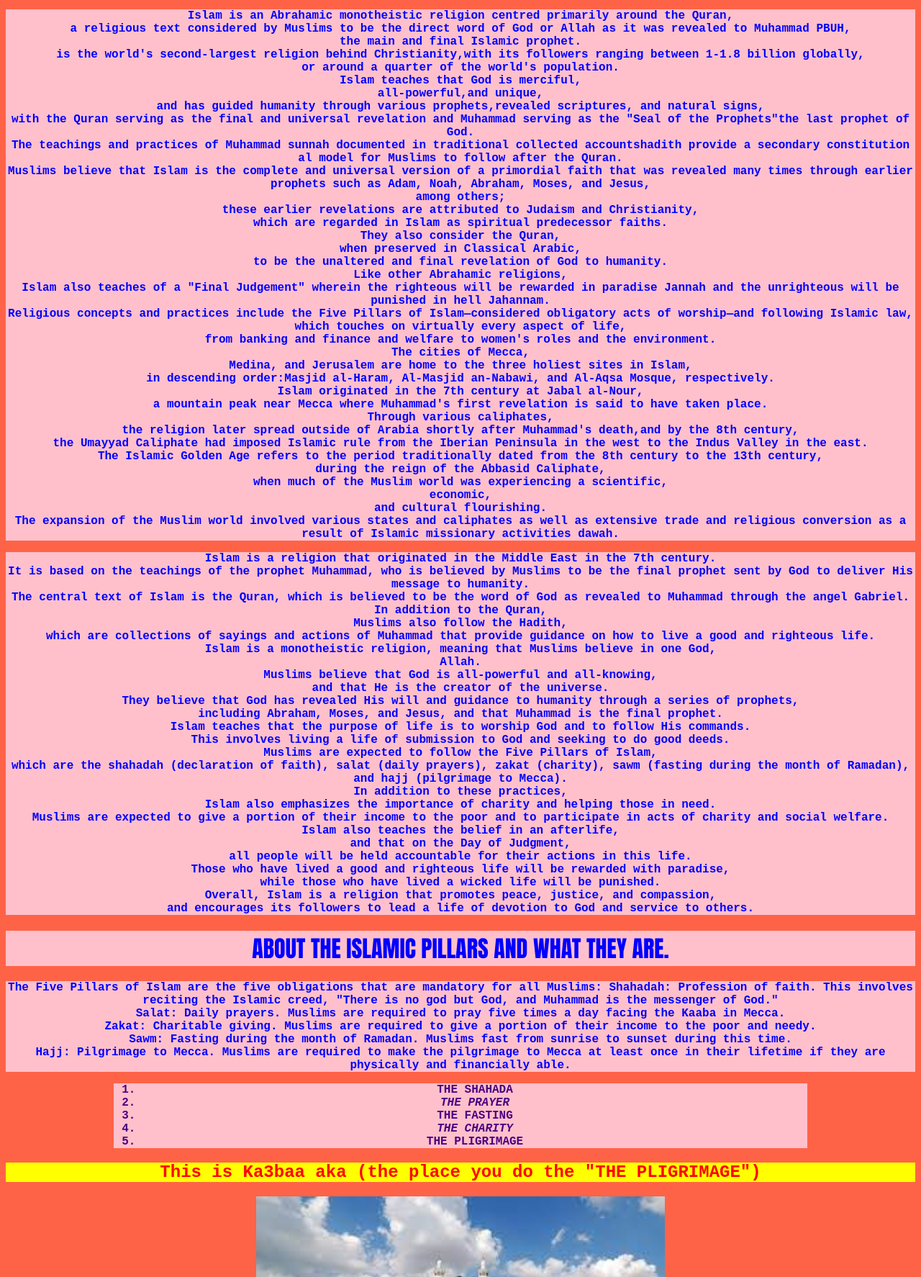
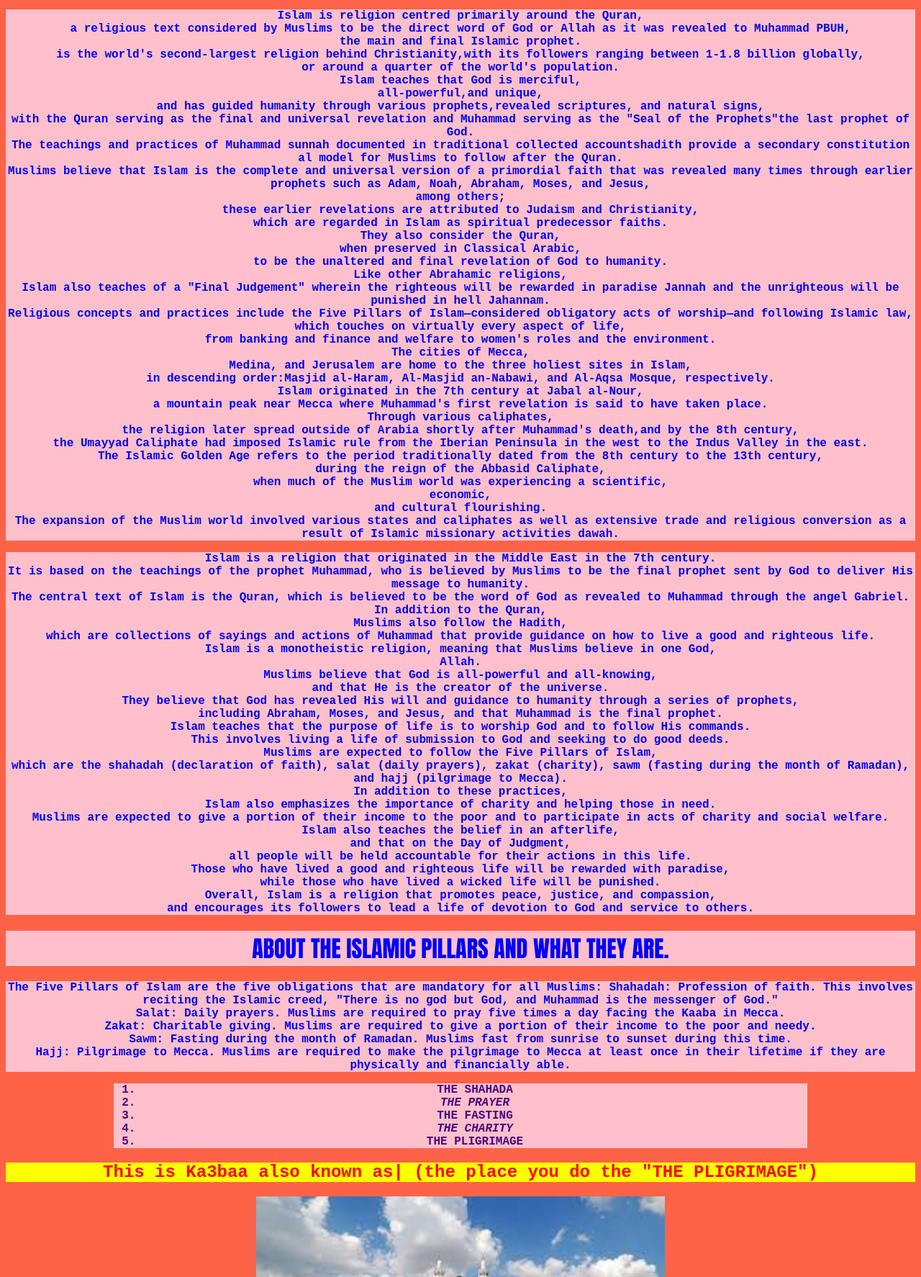
Before and after one commit to almoali/ali.dir.so, a plain HTML site: page index.html in a window 1280 px wide. Shown: the part 366-2140 px from the top of the page at 72% size. Drawn offline with Linux system fonts and the light colour scheme.

Commit message:
takeawayabarha..

```diff
--- a/index.html
+++ b/index.html
@@ -39,7 +39,7 @@
         <b>
             <p>Click HERE to know more about the <a href="#islamic-pillars">ISLAMIC PILLARS</a> AND THE <a
                     href="#islamic-iman">IMAN PILLARS</a></p>
-            <p>Islam is an Abrahamic monotheistic religion centred primarily around the Quran, <br>
+            <p>Islam is religion centred primarily around the Quran, <br>
 
                 a religious text considered by Muslims to be the direct word of God or Allah as it was revealed to
                 Muhammad PBUH, <br>
@@ -207,7 +207,7 @@
                 </ol>
                 <!--ABOUT THE KA3BAA AND HOW IT LOOKS LIKE-->
                 <h2 class="ka3baa">
-                    This is Ka3baa aka (the place you do the "THE PLIGRIMAGE")
+                    This is Ka3baa also known as| (the place you do the "THE PLIGRIMAGE")
                 </h2>
 
                 <img id="makkah" src="./images/islam.jpg">
```
